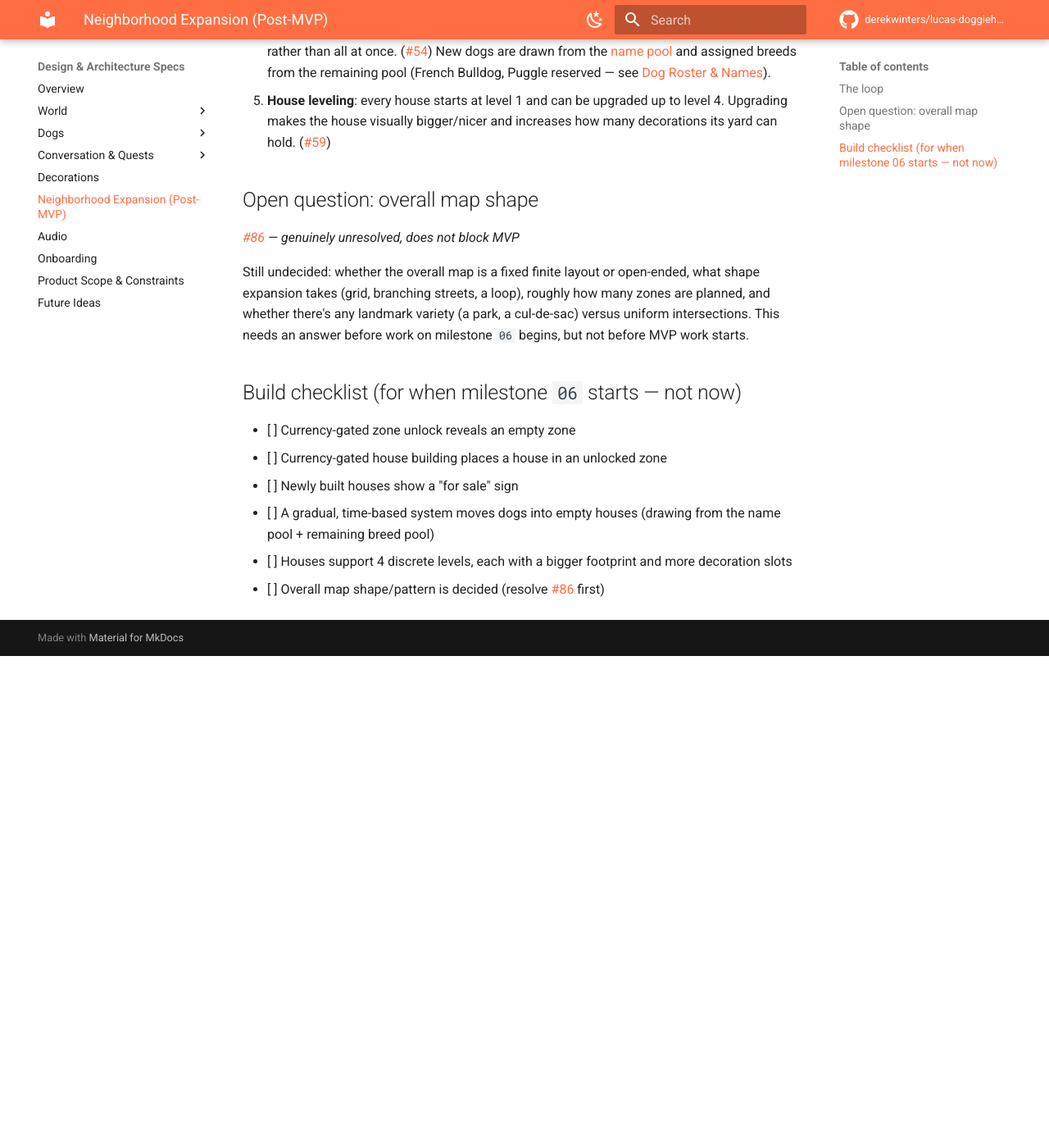
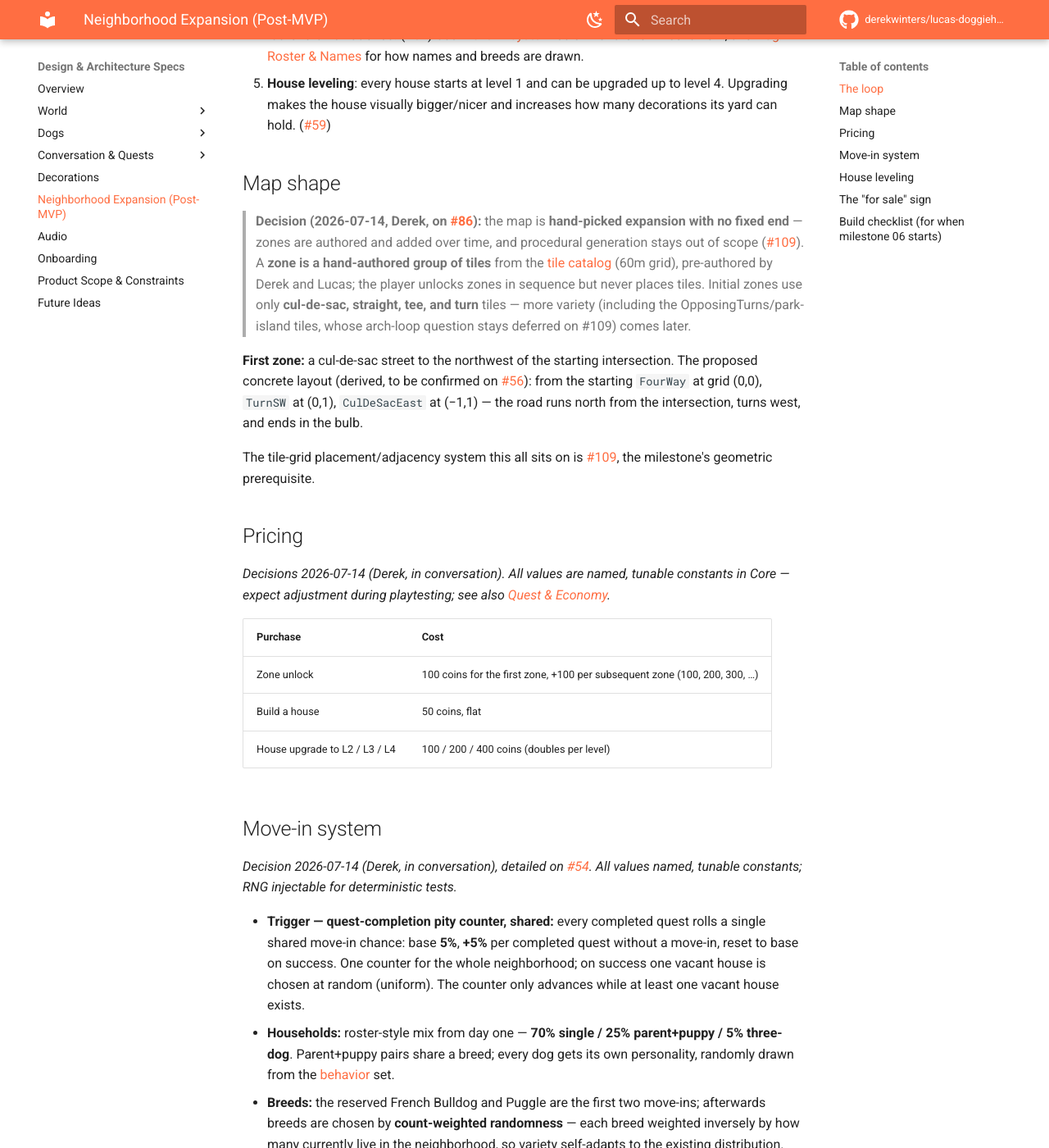
Before and after one commit to derekwinters/lucas-doggiehood, an MkDocs documentation site: the page built from docs/specs/expansion.md, in a window 1280 px wide and 1400 px high, scrolled down 662 px. Shown: the whole window at 82% size. Built offline with MkDocs 1.6.1 and Material for MkDocs 9.7.7, drawn with Linux system fonts in a browser that asks for light colours; comment, search, counter and statistics services are not loaded; the version menu is left out; before the commit the page ends 1462 px from its top, so only the background shows below that; some of the changed text lies outside the part shown.

Commit message:
docs: capture neighborhood expansion design decisions
Records the 2026-07-14 design session with Derek that resolved every
open question gating milestone 06 - Neighborhood Expansion:

- Map shape (#86, closed): hand-picked expansion, no fixed end; zones
  are hand-authored tile groups; first zone is a cul-de-sac street
  northwest of the starting intersection
- Pricing: zone unlock 100 +100/zone, house 50 flat, upgrades
  100/200/400, decoration slots equal house level (all tunable
  named constants)
- Move-in system: shared quest-completion pity counter (5% base,
  +5% increment), 70/25/5 household mix, count-weighted breed
  selection after the reserved Frenchie/Puggle, 5% once-only
  easter-egg chance
- For-sale sign asset sourcing tracked as #154 (graybox until then)
- Fixes stale 66-name count in the roster build checklist (68)

Closes #86. Refs #54, #55, #56, #57, #58, #59, #109, #154.

Co-Authored-By: Claude Fable 5 <noreply@anthropic.com>
Claude-Session: https://claude.ai/code/session_01HFYfYG4scqna3E1GuY9f3y

```diff
--- a/docs/specs/expansion.md
+++ b/docs/specs/expansion.md
@@ -3,27 +3,59 @@
 *Epic: [#55](https://github.com/derekwinters/lucas-doggiehood/issues/55)*
 
 !!! note "Post-MVP"
-    This entire system is fully designed but **explicitly excluded from the MVP vertical slice** ([#88](https://github.com/derekwinters/lucas-doggiehood/issues/88)). Milestone `08 - Vertical Slice Release Candidate` ships with just the 4 starting houses (see [World & Neighborhood](world/world.md)). Nothing on this page needs to be built for MVP — it's documented now so the design isn't lost before its milestone (`06 - Neighborhood Expansion`) starts.
+    This entire system is fully designed but **explicitly excluded from the MVP vertical slice** ([#88](https://github.com/derekwinters/lucas-doggiehood/issues/88)). Milestone `08 - Vertical Slice Release Candidate` ships with just the 4 starting houses (see [World & Neighborhood](world/world.md)). Nothing on this page gets built before its milestone (`06 - Neighborhood Expansion`) starts.
 
 ## The loop
 
 1. **Unlock a zone**: the player pays a currency cost to unlock a new zone/area of the map. Newly unlocked zones start with no houses at all — just empty land. ([#56](https://github.com/derekwinters/lucas-doggiehood/issues/56))
 2. **Build houses**: the player spends currency to construct individual houses within an unlocked zone. Houses don't appear automatically — building each one is its own purchase. ([#57](https://github.com/derekwinters/lucas-doggiehood/issues/57))
 3. **Vacancy**: a freshly built house is empty and displays a "for sale" sign until a dog eventually moves in. ([#58](https://github.com/derekwinters/lucas-doggiehood/issues/58))
-4. **Occupancy over time**: new dogs arrive and move into empty houses gradually over time, rather than all at once. ([#54](https://github.com/derekwinters/lucas-doggiehood/issues/54)) New dogs are drawn from the [name pool](dogs/roster-names.md#general-name-pool-for-dogs-that-move-in-later) and assigned breeds from the remaining pool (French Bulldog, Puggle reserved — see [Dog Roster & Names](dogs/roster-names.md)).
+4. **Occupancy over time**: new dogs arrive and move into empty houses gradually over time, rather than all at once. ([#54](https://github.com/derekwinters/lucas-doggiehood/issues/54)) See [Move-in system](#move-in-system) below for the full mechanism, and [Dog Roster & Names](dogs/roster-names.md) for how names and breeds are drawn.
 5. **House leveling**: every house starts at level 1 and can be upgraded up to level 4. Upgrading makes the house visually bigger/nicer and increases how many decorations its yard can hold. ([#59](https://github.com/derekwinters/lucas-doggiehood/issues/59))
 
-## Open question: overall map shape
+## Map shape
 
-*[#86](https://github.com/derekwinters/lucas-doggiehood/issues/86) — genuinely unresolved, does not block MVP*
+> **Decision (2026-07-14, Derek, on [#86](https://github.com/derekwinters/lucas-doggiehood/issues/86)):** the map is **hand-picked expansion with no fixed end** — zones are authored and added over time, and procedural generation stays out of scope ([#109](https://github.com/derekwinters/lucas-doggiehood/issues/109)). A **zone is a hand-authored group of tiles** from the [tile catalog](world/tile-catalog.md) (60m grid), pre-authored by Derek and Lucas; the player unlocks zones in sequence but never places tiles. Initial zones use only **cul-de-sac, straight, tee, and turn** tiles — more variety (including the OpposingTurns/park-island tiles, whose arch-loop question stays deferred on #109) comes later.
 
-Still undecided: whether the overall map is a fixed finite layout or open-ended, what shape expansion takes (grid, branching streets, a loop), roughly how many zones are planned, and whether there's any landmark variety (a park, a cul-de-sac) versus uniform intersections. This needs an answer before work on milestone `06` begins, but not before MVP work starts.
+**First zone:** a cul-de-sac street to the northwest of the starting intersection. The proposed concrete layout (derived, to be confirmed on [#56](https://github.com/derekwinters/lucas-doggiehood/issues/56)): from the starting `FourWay` at grid (0,0), `TurnSW` at (0,1), `CulDeSacEast` at (−1,1) — the road runs north from the intersection, turns west, and ends in the bulb.
 
-## Build checklist (for when milestone `06` starts — not now)
+The tile-grid placement/adjacency system this all sits on is [#109](https://github.com/derekwinters/lucas-doggiehood/issues/109), the milestone's geometric prerequisite.
 
-- [ ] Currency-gated zone unlock reveals an empty zone
-- [ ] Currency-gated house building places a house in an unlocked zone
-- [ ] Newly built houses show a "for sale" sign
-- [ ] A gradual, time-based system moves dogs into empty houses (drawing from the name pool + remaining breed pool)
-- [ ] Houses support 4 discrete levels, each with a bigger footprint and more decoration slots
-- [ ] Overall map shape/pattern is decided (resolve [#86](https://github.com/derekwinters/lucas-doggiehood/issues/86) first)
+## Pricing
+
+*Decisions 2026-07-14 (Derek, in conversation). All values are named, tunable constants in Core — expect adjustment during playtesting; see also [Quest & Economy](quests/economy.md#numbers-placeholder-expect-tuning).*
+
+| Purchase | Cost |
+|---|---|
+| Zone unlock | 100 coins for the first zone, +100 per subsequent zone (100, 200, 300, …) |
+| Build a house | 50 coins, flat |
+| House upgrade to L2 / L3 / L4 | 100 / 200 / 400 coins (doubles per level) |
+
+## Move-in system
+
+*Decision 2026-07-14 (Derek, in conversation), detailed on [#54](https://github.com/derekwinters/lucas-doggiehood/issues/54). All values named, tunable constants; RNG injectable for deterministic tests.*
+
+- **Trigger — quest-completion pity counter, shared:** every completed quest rolls a single shared move-in chance: base **5%**, **+5%** per completed quest without a move-in, reset to base on success. One counter for the whole neighborhood; on success one vacant house is chosen at random (uniform). The counter only advances while at least one vacant house exists.
+- **Households:** roster-style mix from day one — **70% single / 25% parent+puppy / 5% three-dog**. Parent+puppy pairs share a breed; every dog gets its own personality, randomly drawn from the [behavior](dogs/behavior.md) set.
+- **Breeds:** the reserved French Bulldog and Puggle are the first two move-ins; afterwards breeds are chosen by **count-weighted randomness** — each breed weighted inversely by how many currently live in the neighborhood, so variety self-adapts to the existing distribution.
+- **Easter eggs:** each move-in has a **5%** chance the household head is an [easter-egg dog](dogs/roster-names.md#easter-egg-dogs) (fixed breed/coat, breed roll skipped); once used, an easter-egg name is permanently removed from the reserve — each appears exactly once.
+- **Names** come from the [general name pool](dogs/roster-names.md#general-name-pool-for-dogs-that-move-in-later), no duplicates among active dogs.
+- New dogs **join the daily quest rotation immediately**.
+
+## House leveling
+
+Levels 1–4. Decoration slots equal the house level (**1/2/3/4**); upgrade costs are in [Pricing](#pricing). The MVP decoration flow auto-places with no cap, so the cap is introduced with [#59](https://github.com/derekwinters/lucas-doggiehood/issues/59) (already-placed decorations are never removed). Per-level *visuals* are deliberately not yet designed — Core carries only the level number, and the art mapping is flagged as an open item on #59.
+
+## The "for sale" sign
+
+Vacancy is Core state; the sign is purely its visual. No sign 3D asset exists yet — sourcing one is [#154](https://github.com/derekwinters/lucas-doggiehood/issues/154) (Direct Involvement Needed). Until it lands, a graybox placeholder is used via `WorldBuilder`'s existing missing-kit-piece fallback, so the asset does not block [#58](https://github.com/derekwinters/lucas-doggiehood/issues/58).
+
+## Build checklist (for when milestone `06` starts)
+
+- [ ] Tile grid placement + adjacency validation exists ([#109](https://github.com/derekwinters/lucas-doggiehood/issues/109) — build first)
+- [ ] Currency-gated zone unlock (100 + 100 per zone) reveals an authored, empty zone; first zone is the northwest cul-de-sac street
+- [ ] Currency-gated house building (50 flat) places a level-1, vacant house on an empty lot in an unlocked zone
+- [ ] Newly built houses show a "for sale" sign (graybox until [#154](https://github.com/derekwinters/lucas-doggiehood/issues/154)) that clears on move-in
+- [ ] The shared pity-counter move-in system (5% base, +5% per quest, reset on success) fills vacant houses per the household/breed/easter-egg rules above
+- [ ] Houses support 4 discrete levels (upgrades 100/200/400) with decoration slots equal to level
+- [ ] Every tuning value above is a named constant adjustable for playtesting
```
Also changed, not shown: docs/specs/dogs/roster-names.md (+5 -1 lines), docs/specs/quests/economy.md (+7 -1 lines), docs/specs/world/tile-catalog.md (+1 -1 lines).
